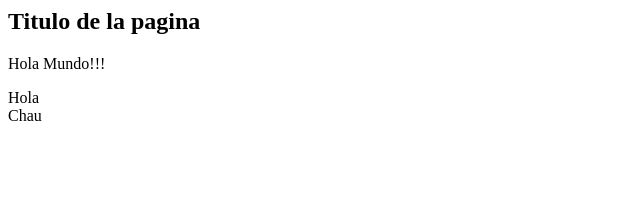
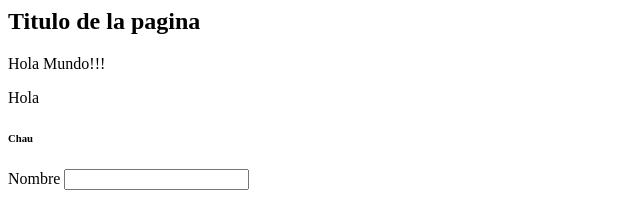
Before and after one commit to cjbellotti/capa-git, a plain HTML site: page index.html in a window 1280 px wide. Shown: the whole page, without its empty margins (0-640 px from the left). Drawn offline with Linux system fonts and the light colour scheme.

Commit message:
Agrego formulario

```diff
--- a/index.html
+++ b/index.html
@@ -9,9 +9,13 @@
 
 	<div>
 		<span>Hola</span>
-		<div class="box>
+		<div class="box">
 		</div>
 		<h6>Chau</h6>
 	</div>
+	<form>
+		<label for="nombre">Nombre</label>
+		<input type="text" id="nombre">
+	</form>
 </body>
 </html>
```
